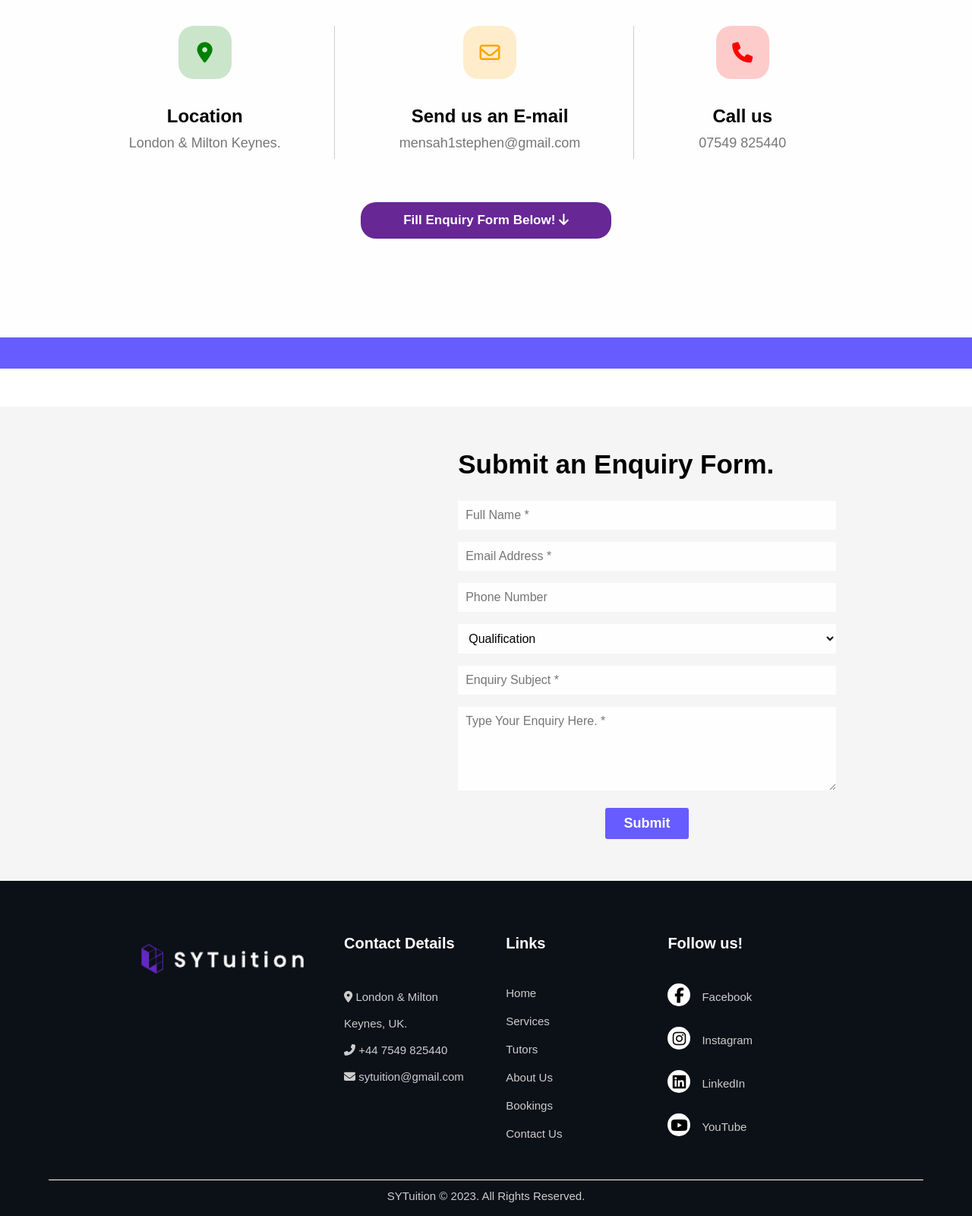
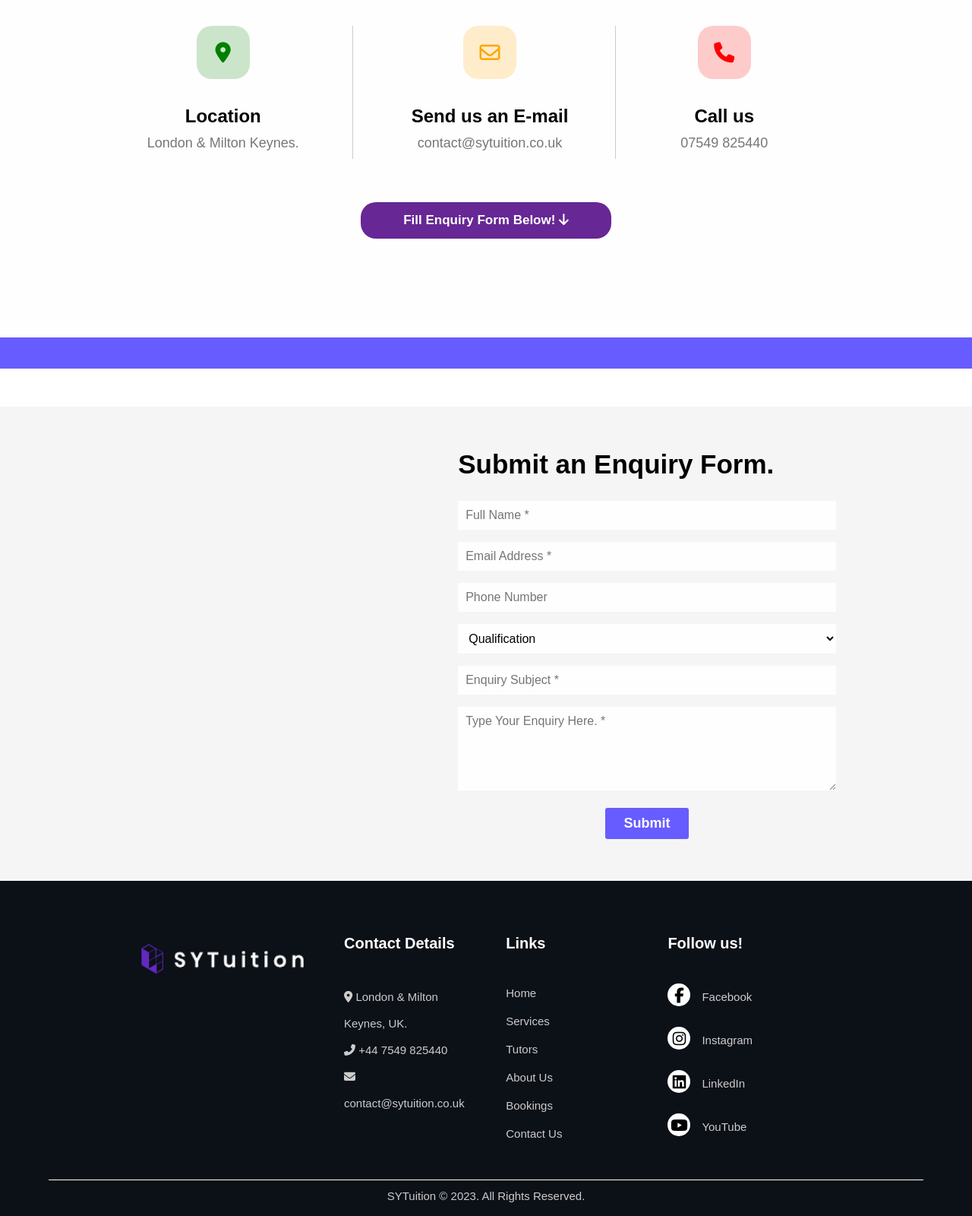
Before and after one commit to systephen4/sytuition, a plain HTML site: page contact.html in a window 1280 px wide. Shown: the part 315-1915 px from the top of the page at 76% size. Drawn offline with nearby package versions, Linux system fonts and the light colour scheme; a web font is replaced by a local one.

Commit message:
Add files via upload

```diff
--- a/contact.html
+++ b/contact.html
@@ -84,7 +84,7 @@
               ></a>
               <span class="text"
                 ><h2>Send us an E-mail</h2>
-                <p>mensah1stephen@gmail.com</p></span
+                <p>contact@sytuition.co.uk</p></span
               >
             </li>
             <li>
@@ -256,7 +256,7 @@
             </div>
             <div class="email">
               <span class="fas fa-envelope"></span>
-              <span class="text">sytuition@gmail.com</span>
+              <span class="text">contact@sytuition.co.uk</span>
             </div>
           </div>
         </div>
```
Also changed, not shown: about.html (+1 -1 lines), index.html (+1 -1 lines), services.html (+1 -1 lines).
